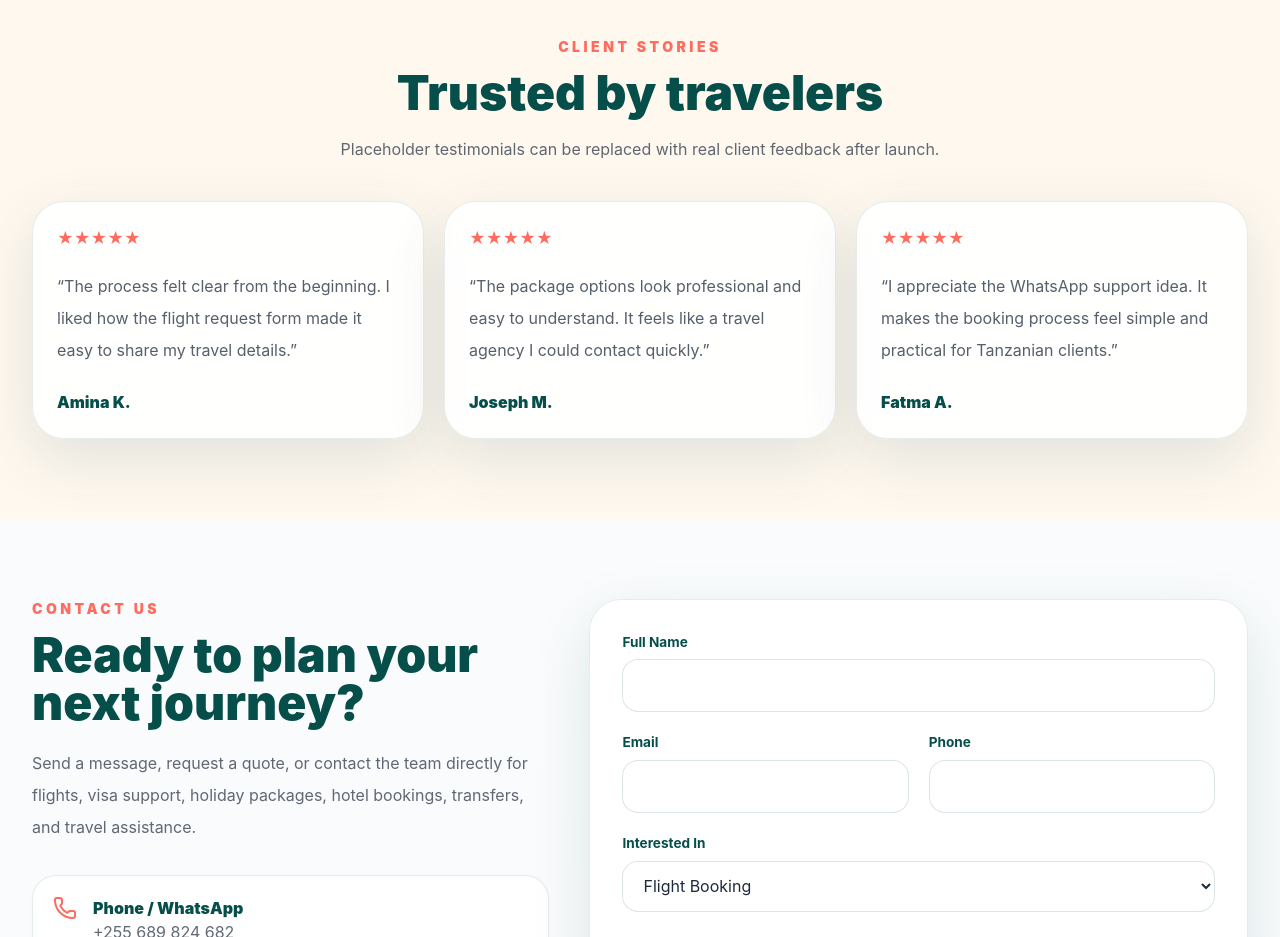
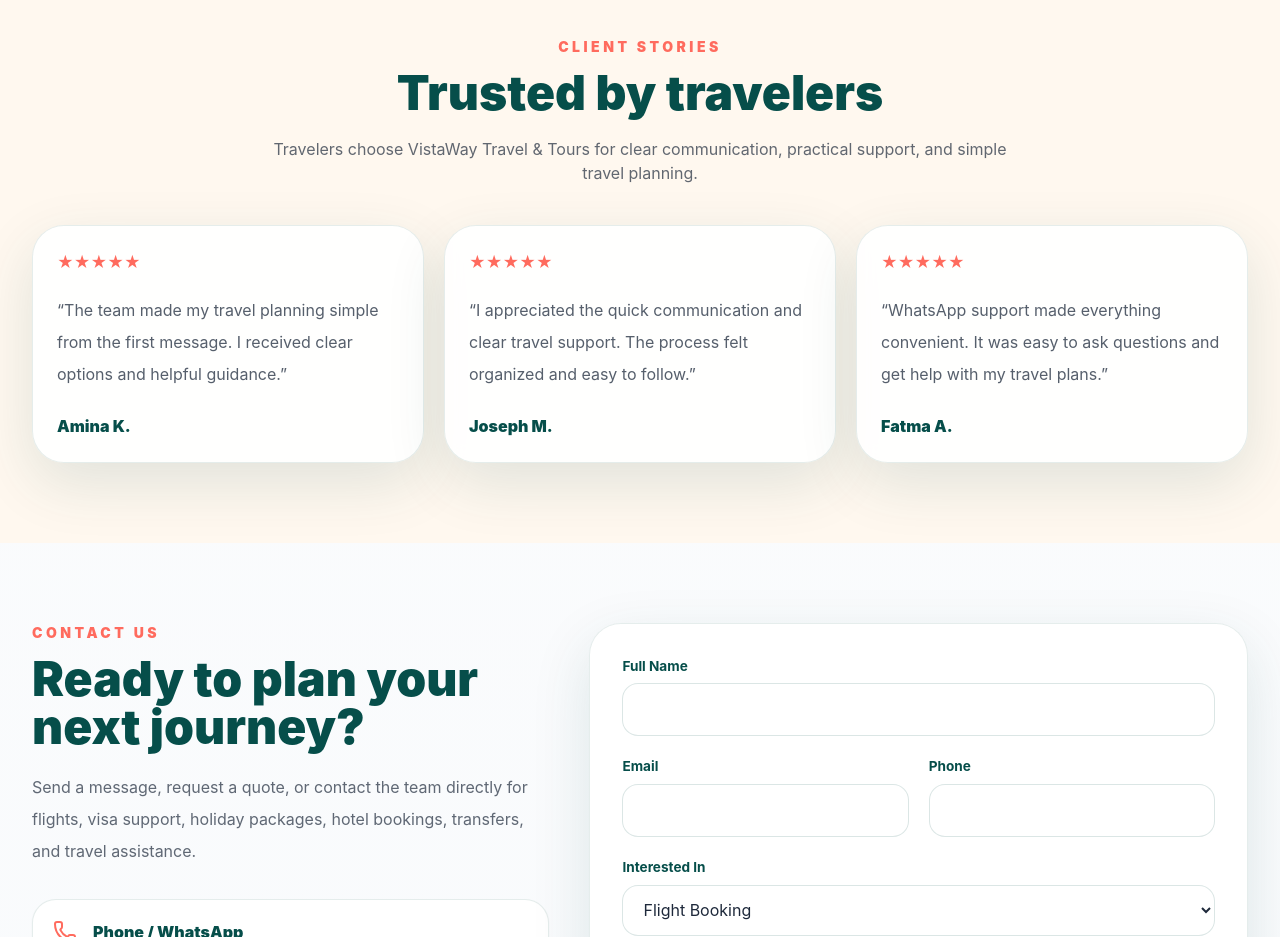
Before and after one commit to brianmichaelu/vistaway-travel-website, a Next.js app: page / in a window 1280 px wide. Shown: the part 6720-7657 px from the top of the page. Built offline with nearby package versions, Linux system fonts and the light colour scheme.

Commit message:
Update Testimonials.tsx

```diff
--- a/components/Testimonials.tsx
+++ b/components/Testimonials.tsx
@@ -3,15 +3,15 @@ import Card from "@/components/ui/Card";
 const testimonials = [
   {
     name: "Amina K.",
-    text: "The process felt clear from the beginning. I liked how the flight request form made it easy to share my travel details."
+    text: "The team made my travel planning simple from the first message. I received clear options and helpful guidance."
   },
   {
     name: "Joseph M.",
-    text: "The package options look professional and easy to understand. It feels like a travel agency I could contact quickly."
+    text: "I appreciated the quick communication and clear travel support. The process felt organized and easy to follow."
   },
   {
     name: "Fatma A.",
-    text: "I appreciate the WhatsApp support idea. It makes the booking process feel simple and practical for Tanzanian clients."
+    text: "WhatsApp support made everything convenient. It was easy to ask questions and get help with my travel plans."
   }
 ];
 
@@ -23,24 +23,31 @@ export default function Testimonials() {
           <p className="text-sm font-black uppercase tracking-[0.25em] text-coralWarm">
             Client stories
           </p>
+
           <h2 className="mt-3 text-3xl font-black text-tealDeep md:text-5xl">
             Trusted by travelers
           </h2>
+
           <p className="mt-5 text-charcoal/70">
-            Placeholder testimonials can be replaced with real client feedback
-            after launch.
+            Travelers choose VistaWay Travel & Tours for clear communication,
+            practical support, and simple travel planning.
           </p>
         </div>
 
         <div className="mt-10 grid gap-5 md:grid-cols-3">
           {testimonials.map((testimonial) => (
-            <Card key={testimonial.name} className="p-6">
+            <Card
+              key={testimonial.name}
+              className="p-6 transition hover:-translate-y-1 hover:shadow-xl"
+            >
               <div className="mb-5 flex gap-1 text-coralWarm" aria-hidden="true">
                 ★★★★★
               </div>
+
               <p className="leading-8 text-charcoal/75">
                 “{testimonial.text}”
               </p>
+
               <p className="mt-6 font-black text-tealDeep">
                 {testimonial.name}
               </p>
```
